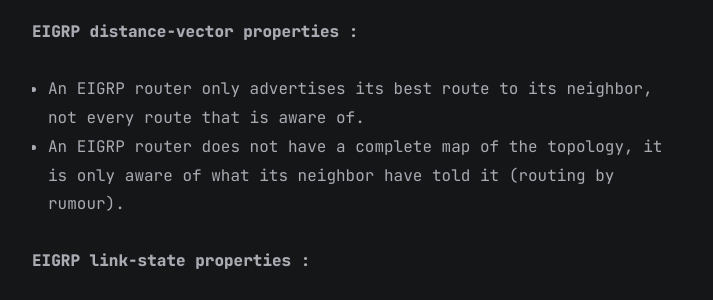
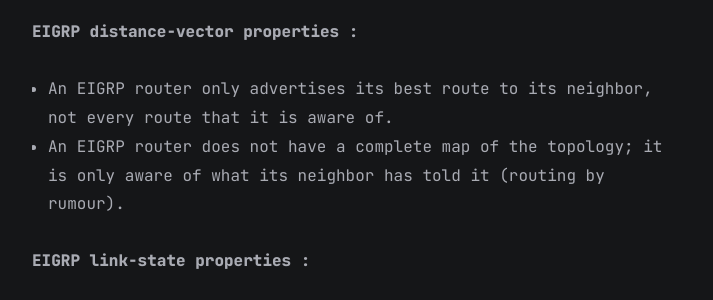
Before and after one commit to faridarif/faridarif.github.io, a Jekyll site: the page built from all_collections/_posts/2023-08-11-EIGRP.md, in a window 1280 px wide and 900 px high, scrolled down 755 px. Shown: the part 182-482 px from the top of the window, without its empty margins (283-996 px from the left). Built offline with Jekyll 4.4.1, drawn with Linux system fonts in a browser that asks for light colours.

Commit message:
Update 2023-08-11-EIGRP.md

```diff
--- a/all_collections/_posts/2023-08-11-EIGRP.md
+++ b/all_collections/_posts/2023-08-11-EIGRP.md
@@ -10,8 +10,8 @@ EIGRP is a Cisco-proprietary advanced distance-vector routing protocol. EIGRP fa
 
 **EIGRP distance-vector properties :**
 
-- An EIGRP router only advertises its best route to its neighbor, not every route that is aware of.
-- An EIGRP router does not have a complete map of the topology, it is only aware of what its neighbor have told it (routing by rumour).
+- An EIGRP router only advertises its best route to its neighbor, not every route that it is aware of.
+- An EIGRP router does not have a complete map of the topology; it is only aware of what its neighbor has told it (routing by rumour).
 
 **EIGRP link-state properties :**
 
```
